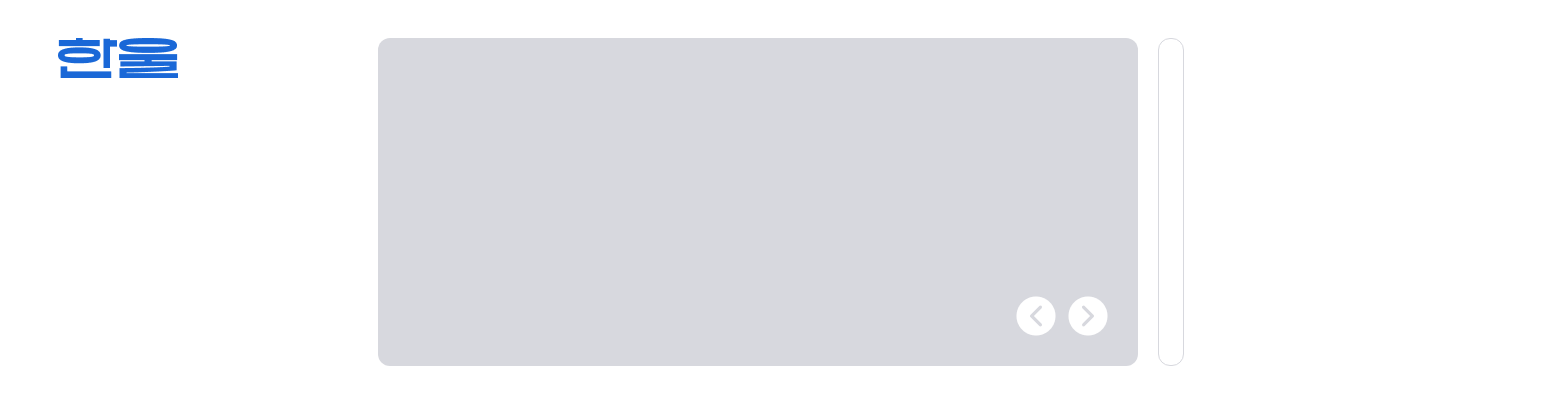
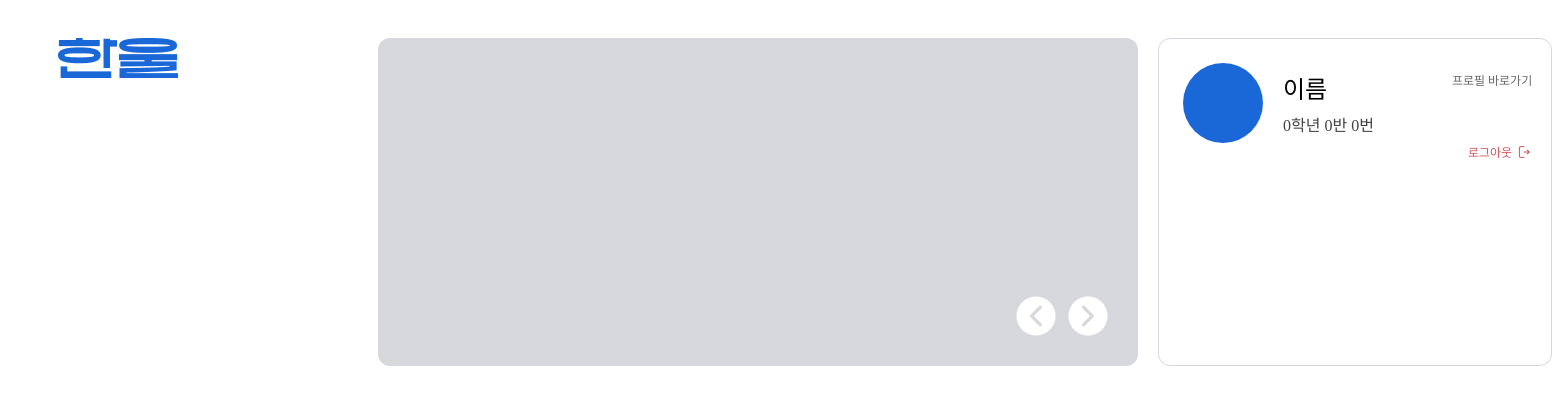
Before and after one commit to seyoung5309/Hanul, a plain HTML site: page client/html/main.html in a window 1280 px wide. Shown: the whole page, 1563 px wide, since content can reach past the window. Drawn offline with Linux system fonts and the light colour scheme.

Commit message:
feat: main - 프로필 상단 부분 완성

```diff
--- a/client/css/main.css
+++ b/client/css/main.css
@@ -49,19 +49,7 @@ body {
     align-items: center;
 }
 
-.pre_profile {
-    display: flex;
-    width: 368px;
-    height: 302px;
-    padding: 12px;
-    flex-direction: column;
-    align-items: flex-start;
-    gap: 20px;
 
-    border-radius: 12px;
-    border: 1px solid #D7D8DE;
-    background: #FFF;
-}
 
 .logo {
     display: flex;
@@ -71,3 +59,103 @@ body {
     gap: 2px;
     aspect-ratio: 3/1;
 }
+
+.pre_profile {
+    width: 368px;
+    height: 302px;
+    padding: 12px;
+    border-radius: 12px;
+    border: 1px solid #D7D8DE;
+    background: #FFF;
+}
+
+.pre_profile_top {
+    display: flex;
+    flex-direction: row;
+    gap: 70px;
+
+    width: 368px;
+    height: 80px;
+    padding: 12px;
+}
+
+.pre_profile_left {
+    display: flex;
+    justify-content: space-between;
+    gap: 20px;
+    align-items: center;
+}
+
+.pre_profile_right {
+    display: flex;
+    flex-direction: column;
+    justify-content: space-between;
+    align-items: flex-end;
+    gap: 54px;
+    padding: 8px;
+}
+
+.pre_profile_img {
+    width: 80px;
+    height: 80px;
+    border-radius: 999px;
+
+    background: #1A68D7;
+}
+
+.pre_profile_name {
+    align-self: stretch;
+
+    color: #000;
+    font-family: Pretendard;
+    font-size: 24px;
+    font-style: normal;
+    font-weight: 500;
+    line-height: normal;
+}
+
+.pre_profile_info {
+    align-self: stretch;
+
+    color: #444;
+    text-align: center;
+    font-family: Pretendard;
+    font-size: 16px;
+    font-style: normal;
+    font-weight: 500;
+    line-height: normal;
+}
+
+.pre_profile_pro {
+    display: flex;
+    flex-direction: column;
+    gap: 7px;
+    align-items: center;
+}
+
+.profile_go {
+    color: #666;
+    text-align: center;
+    font-family: Pretendard;
+    font-size: 12px;
+    font-style: normal;
+    font-weight: 500;
+    line-height: normal;
+}
+
+.logout_box {
+    display: flex;
+    align-items: center;
+    justify-content: center;
+    gap: 4px;
+}
+
+.logout {
+    color: #CF5353;
+    text-align: center;
+    font-family: Pretendard;
+    font-size: 12px;
+    font-style: normal;
+    font-weight: 500;
+    line-height: normal;
+}
--- a/client/html/main.html
+++ b/client/html/main.html
@@ -23,6 +23,22 @@
                 </div>
             </div>
             <div class="pre_profile">
+                <div class="pre_profile_top">
+                    <div class="pre_profile_left">
+                        <div class="pre_profile_img"></div>
+                        <div class="pre_profile_pro">
+                            <label class="pre_profile_name">이름</label>
+                            <label class="pre_profile_info">0학년 0반 0번</label>
+                        </div>
+                    </div>
+                    <div class="pre_profile_right">
+                        <label class="profile_go">프로필 바로가기</label>
+                        <div class="logout_box">
+                            <label class="logout">로그아웃</label>
+                            <img src="../assets/logout.png">
+                        </div>
+                    </div>
+                </div>
             </div>
         </div>
     </div>
```
Also changed, not shown: client/assets/logout.png (added).
